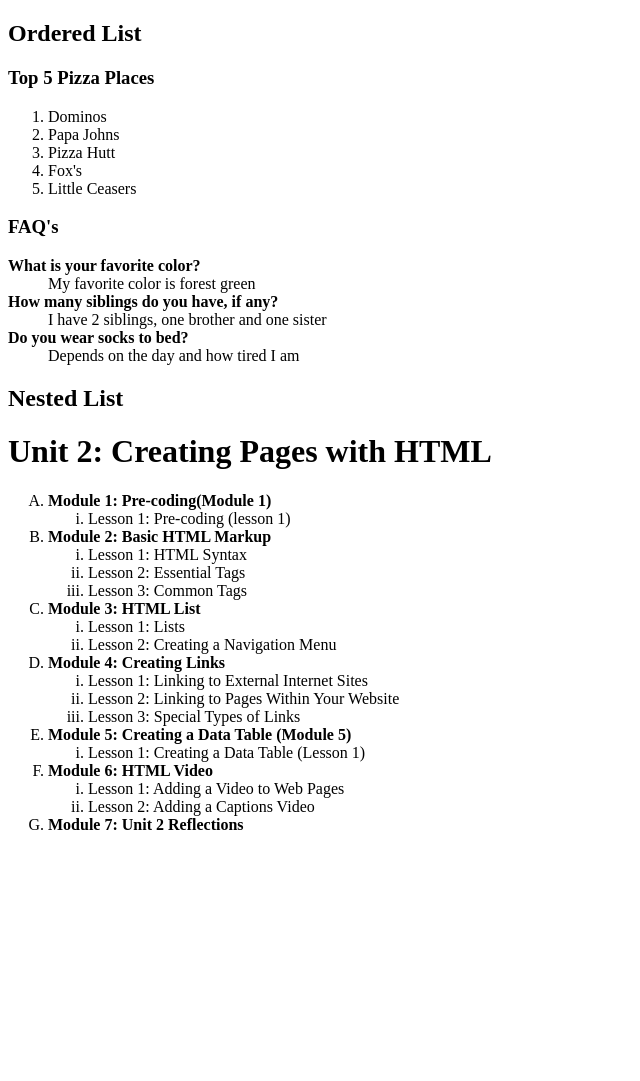
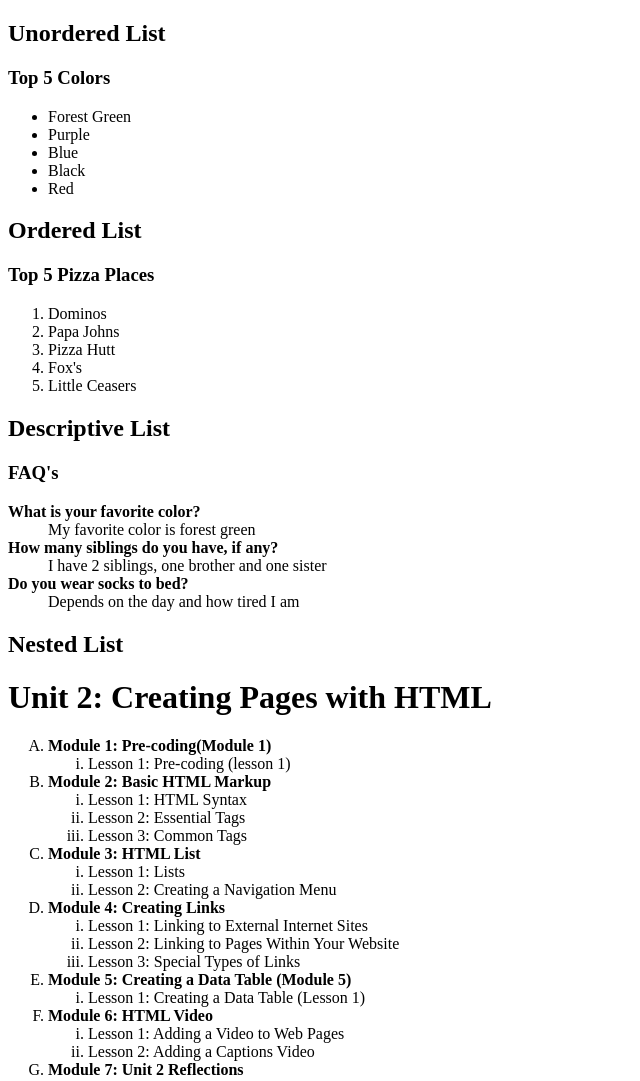
Before and after one commit to davidsobek06/list_assignment, a plain HTML site: page index.html in a window 1280 px wide. Shown: the whole page, without its empty margins (0-640 px from the left). Before the commit the page ends 850 px from the top, so only its background shows below. Drawn offline with Linux system fonts and the light colour scheme.

Commit message:
Update index.html

```diff
--- a/index.html
+++ b/index.html
@@ -5,6 +5,17 @@
     <title>list assignment</title>
   </head>
   <body>
+
+<h2>Unordered List</h2>
+
+<h3>Top 5 Colors</h3>
+    <ul>
+      <li>Forest Green</li>
+      <li>Purple</li>
+      <li>Blue</li>
+      <li>Black</li>
+      <li>Red</li>
+    </ul>
 
 <h2>Ordered List</h2>
 
@@ -17,6 +28,8 @@
       <li>Fox's</li>
       <li>Little Ceasers</li>
     </ol>
+
+<h2>Descriptive List</h2>
 
 <h3>FAQ's</h3>
 
@@ -69,12 +82,6 @@
 
     </nested>
 
-
-
-
-
-
-
 </body>
 
 </html>
```
